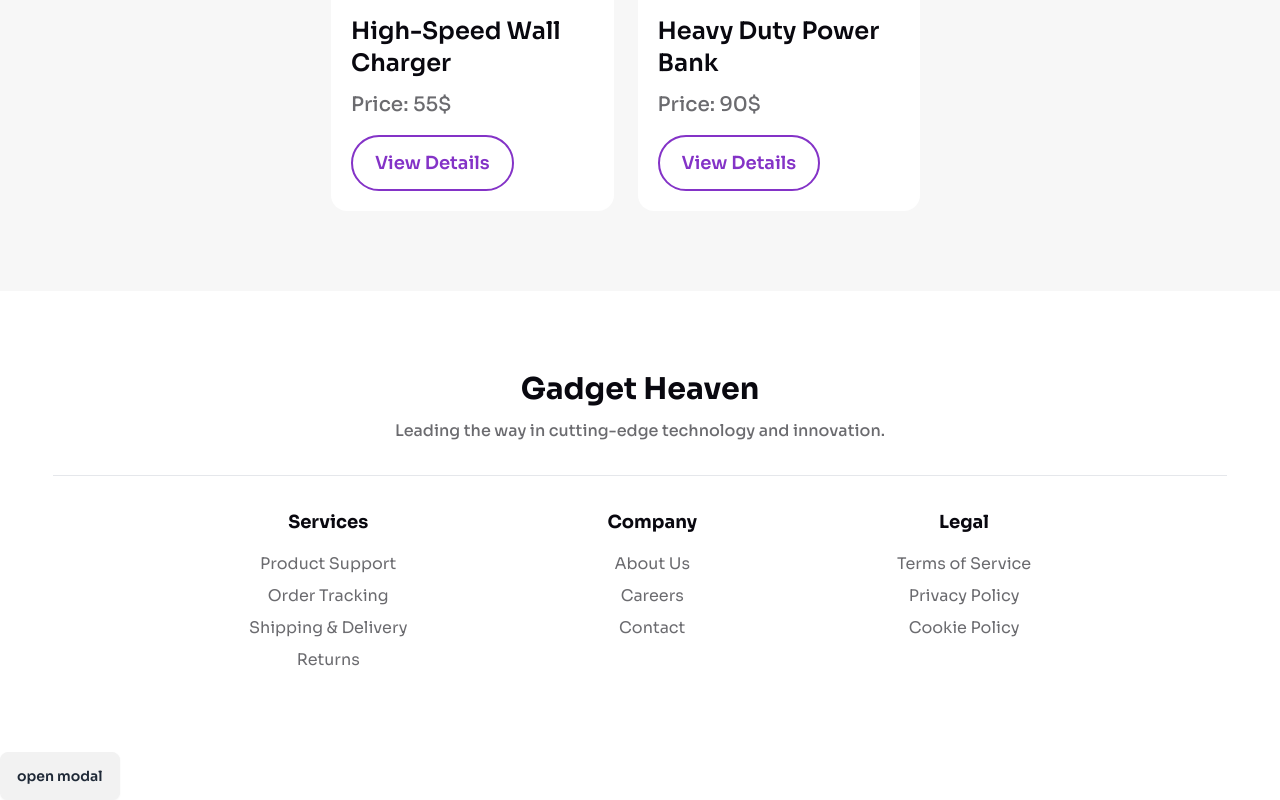
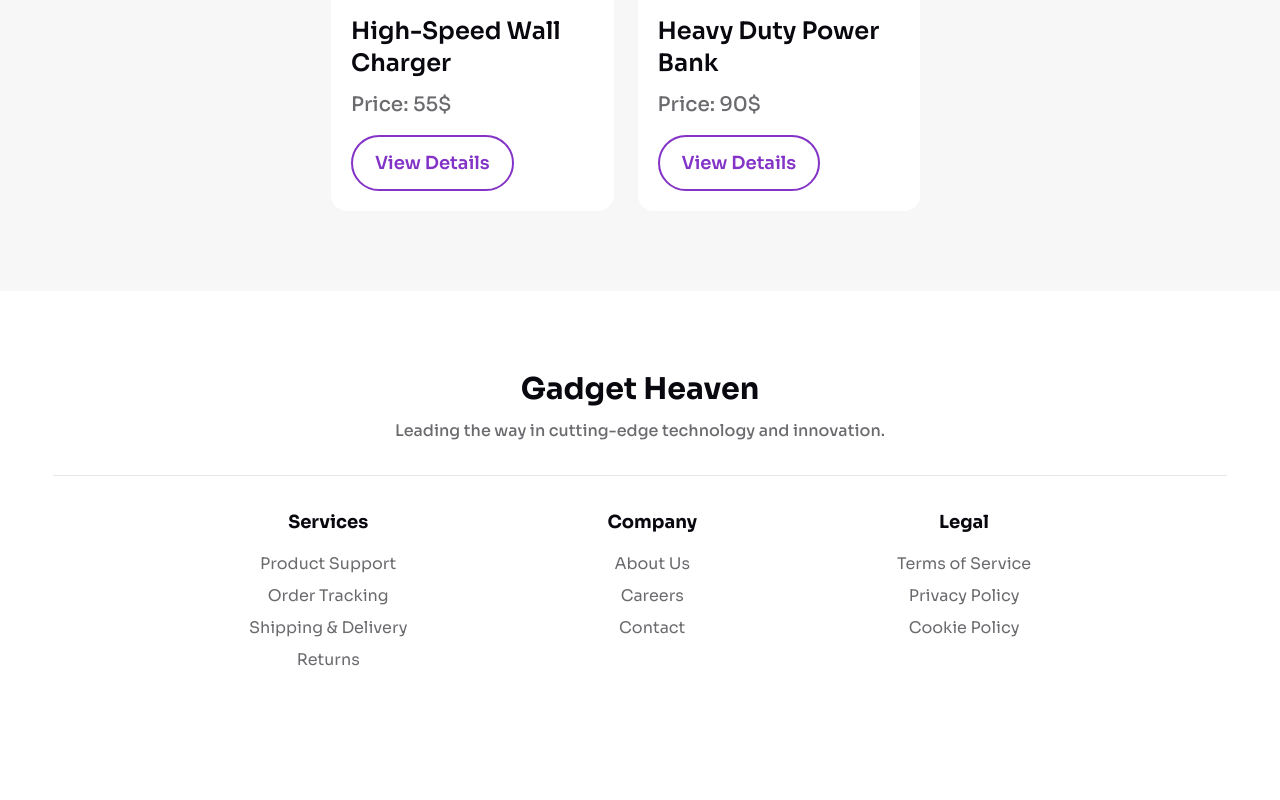
Before and after one commit to Motiur-Rahman-Dhrubo/Assignment-8, a React (Vite) app: page / in a window 1280 px wide. Shown: the part 2903-3703 px from the top of the page. After the commit the page ends 3655 px from the top, so only its background shows below. Built offline with nearby package versions, Linux system fonts and the light colour scheme.

Commit message:
small change

```diff
--- a/src/components/Root/Root.jsx
+++ b/src/components/Root/Root.jsx
@@ -157,7 +157,6 @@ const Root = () => {
                 <ToastContainer />
             </cardData.Provider>
 
-            <button className="btn" onClick={() => document.getElementById('my_modal_1').showModal()}>open modal</button>
             <dialog id="my_modal_1" className="modal">
                 <div className="modal-box">
                     <img src="/assets/Group.png"  alt="purchase done" className="mx-auto w-16 h-16"/>
```
